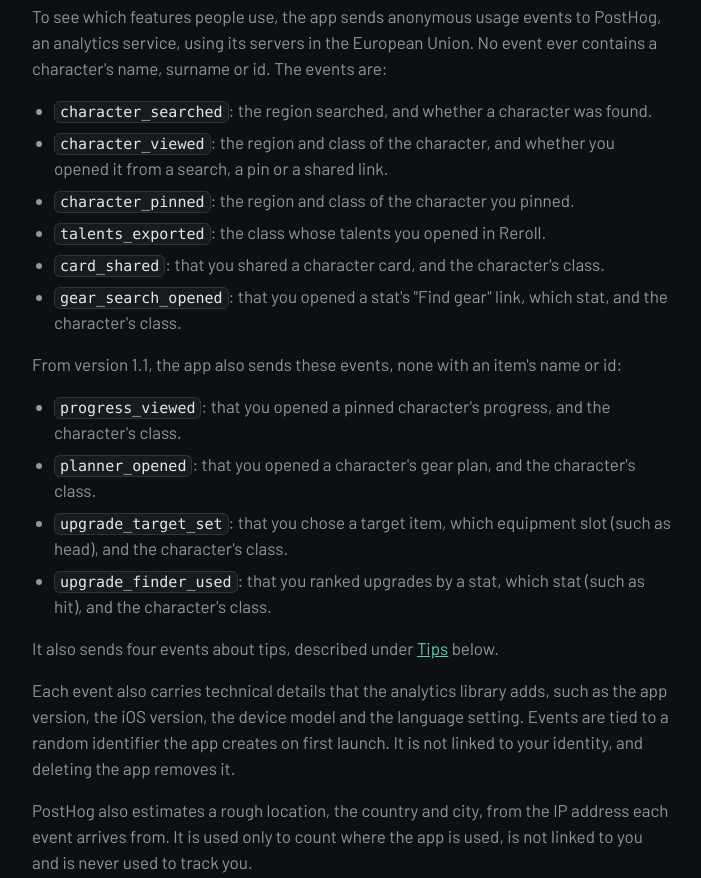
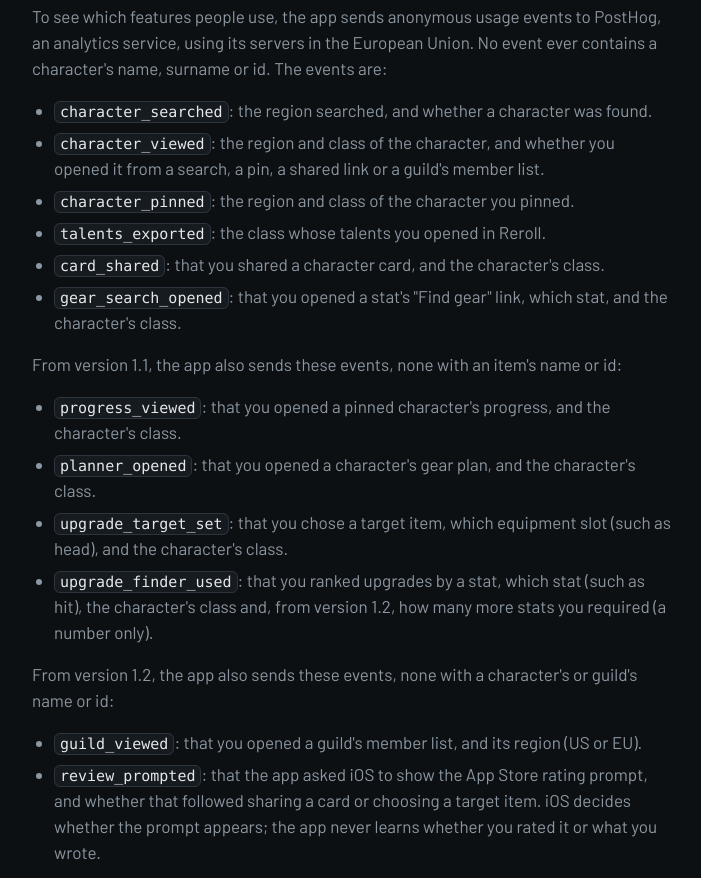
Before and after one commit to arnautresserras/armory-site, a plain HTML site: page privacy.html in a window 1280 px wide. Shown: the part 1575-2453 px from the top of the page, without its empty margins (288-989 px from the left). Drawn offline with Linux system fonts and the light colour scheme.

Commit message:
Privacy: 1.2 events (guild_viewed, review_prompted, upgrade_finder_used extra stats)
Also character_viewed can come from a guild's member list. Date 21 November 2026.

Co-Authored-By: Claude Opus 5.5 <noreply@anthropic.com>

```diff
--- a/privacy.html
+++ b/privacy.html
@@ -85,7 +85,7 @@
 </header>
 <main>
   <h1>Privacy policy</h1>
-  <p class="meta">Last updated 15 November 2026</p>
+  <p class="meta">Last updated 21 November 2026</p>
 
   <p>Forever Armory is a free iPhone app made by an individual developer, Arnau Tresserras. It is an unofficial fan app, not made, endorsed or supported by Blizzard Entertainment. This policy explains what the app collects and why. In short: no account, no personal data, only anonymous usage events and error reports, and optional tips paid through Apple.</p>
 
@@ -113,7 +113,7 @@
   <p>To see which features people use, the app sends anonymous usage events to PostHog, an analytics service, using its servers in the European Union. No event ever contains a character's name, surname or id. The events are:</p>
   <ul>
     <li><code>character_searched</code>: the region searched, and whether a character was found.</li>
-    <li><code>character_viewed</code>: the region and class of the character, and whether you opened it from a search, a pin or a shared link.</li>
+    <li><code>character_viewed</code>: the region and class of the character, and whether you opened it from a search, a pin, a shared link or a guild's member list.</li>
     <li><code>character_pinned</code>: the region and class of the character you pinned.</li>
     <li><code>talents_exported</code>: the class whose talents you opened in Reroll.</li>
     <li><code>card_shared</code>: that you shared a character card, and the character's class.</li>
@@ -124,7 +124,12 @@
     <li><code>progress_viewed</code>: that you opened a pinned character's progress, and the character's class.</li>
     <li><code>planner_opened</code>: that you opened a character's gear plan, and the character's class.</li>
     <li><code>upgrade_target_set</code>: that you chose a target item, which equipment slot (such as head), and the character's class.</li>
-    <li><code>upgrade_finder_used</code>: that you ranked upgrades by a stat, which stat (such as hit), and the character's class.</li>
+    <li><code>upgrade_finder_used</code>: that you ranked upgrades by a stat, which stat (such as hit), the character's class and, from version 1.2, how many more stats you required (a number only).</li>
+  </ul>
+  <p>From version 1.2, the app also sends these events, none with a character's or guild's name or id:</p>
+  <ul>
+    <li><code>guild_viewed</code>: that you opened a guild's member list, and its region (US or EU).</li>
+    <li><code>review_prompted</code>: that the app asked iOS to show the App Store rating prompt, and whether that followed sharing a card or choosing a target item. iOS decides whether the prompt appears; the app never learns whether you rated it or what you wrote.</li>
   </ul>
   <p>It also sends four events about tips, described under <a href="#tips">Tips</a> below.</p>
   <p>Each event also carries technical details that the analytics library adds, such as the app version, the iOS version, the device model and the language setting. Events are tied to a random identifier the app creates on first launch. It is not linked to your identity, and deleting the app removes it.</p>
```
